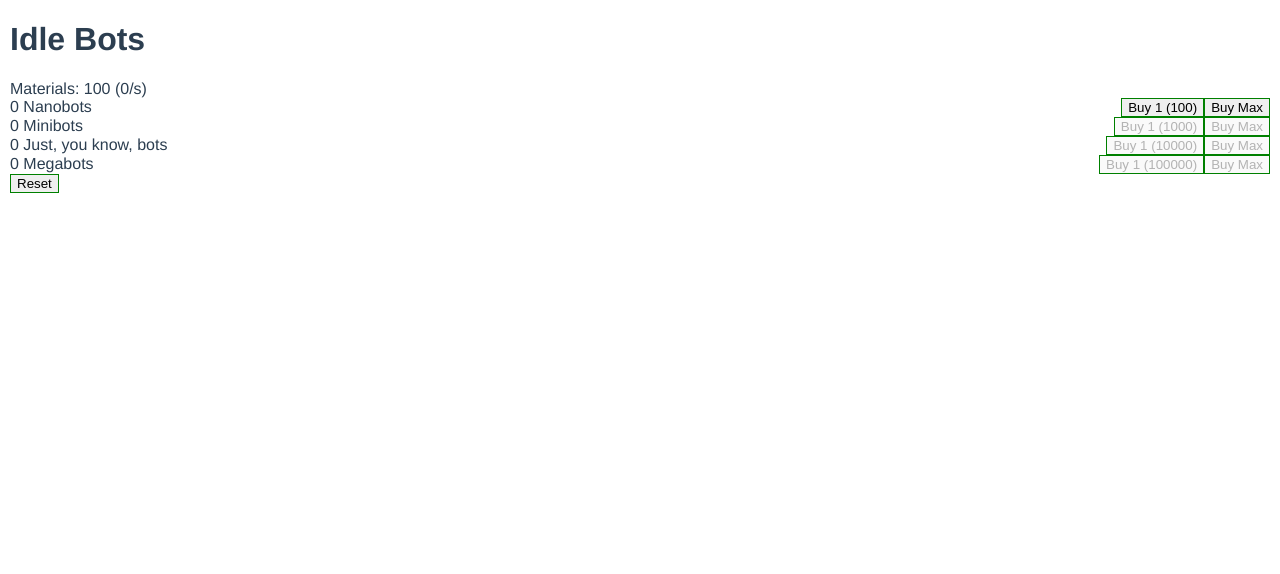
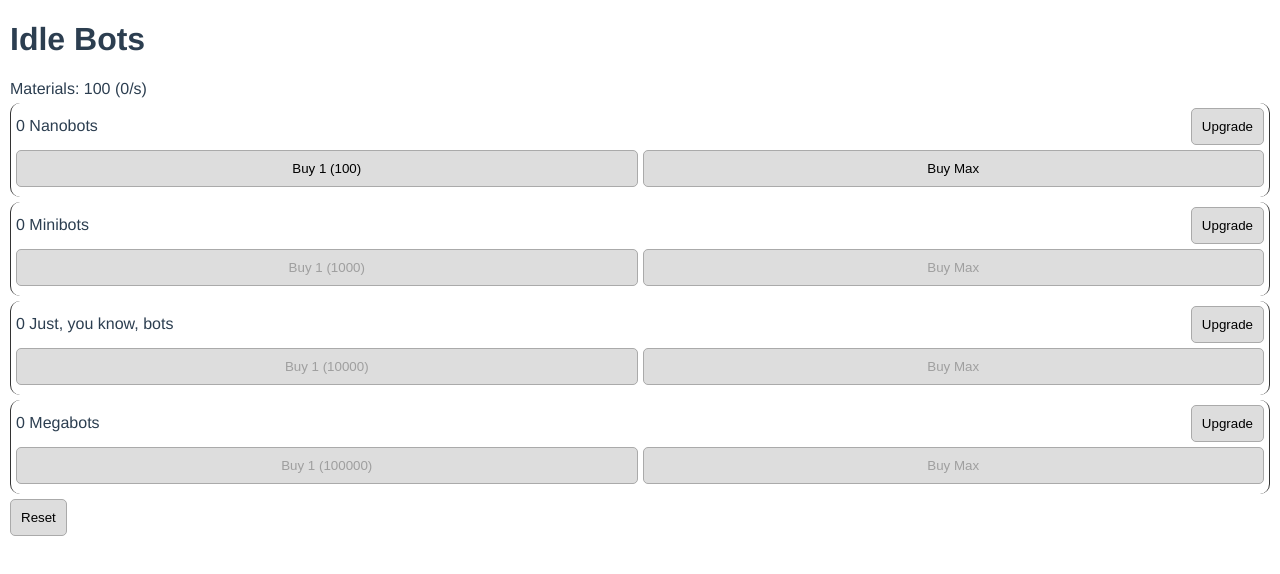
Before and after one commit to chees/idlebots, a Vue app: page / in a window 1280 px wide. Shown: the top 574 px of the page. Built offline with nearby package versions, Linux system fonts and the light colour scheme.

Commit message:
CSS basic styling

```diff
--- a/src/components/Game.vue
+++ b/src/components/Game.vue
@@ -6,8 +6,11 @@
     ({{ rate.gte(1000000) ? rate.toPrecision(3) : rate.toString() }}/s)
 
     <div v-for="bot in bots" :key="bot.name" class="bot">
-      {{ bot.owned.toString() }} {{ bot.name }}
-      <div>
+      <div class="desc">
+        {{ bot.owned.toString() }} {{ bot.name }}
+        <button>Upgrade</button>
+      </div>
+      <div class="buy">
         <button @click="buy(bot)" :disabled="materials.lt(bot.cost)">Buy 1 ({{ bot.cost }})</button>
         <button @click="buyMax(bot)" :disabled="materials.lt(bot.cost)">Buy Max</button>
       </div>
@@ -89,16 +92,35 @@ export default {
 </script>
 
 <style scoped>
+button {
+  border: 1px solid #aaa;
+  border-radius: 5px;
+  background-color: #ddd;
+  padding: 10px;
+}
+
 .game {
   margin: 0 10px;
 }
 
 .bot {
+  margin: 5px 0;
+  padding: 5px;
+  border-left: 1px solid #333;
+  border-right: 1px solid #333;
+  border-radius: 10px;
+}
+.desc, .buy {
   display: flex;
   justify-content: space-between;
+  line-height: 35px;
+}
+.buy button {
+  width: 50%;
+  margin: 5px 0;
+}
+.buy button:last-child {
+  margin-left: 5px;
 }
 
-button {
-  border: 1px solid green;
-}
 </style>
```
